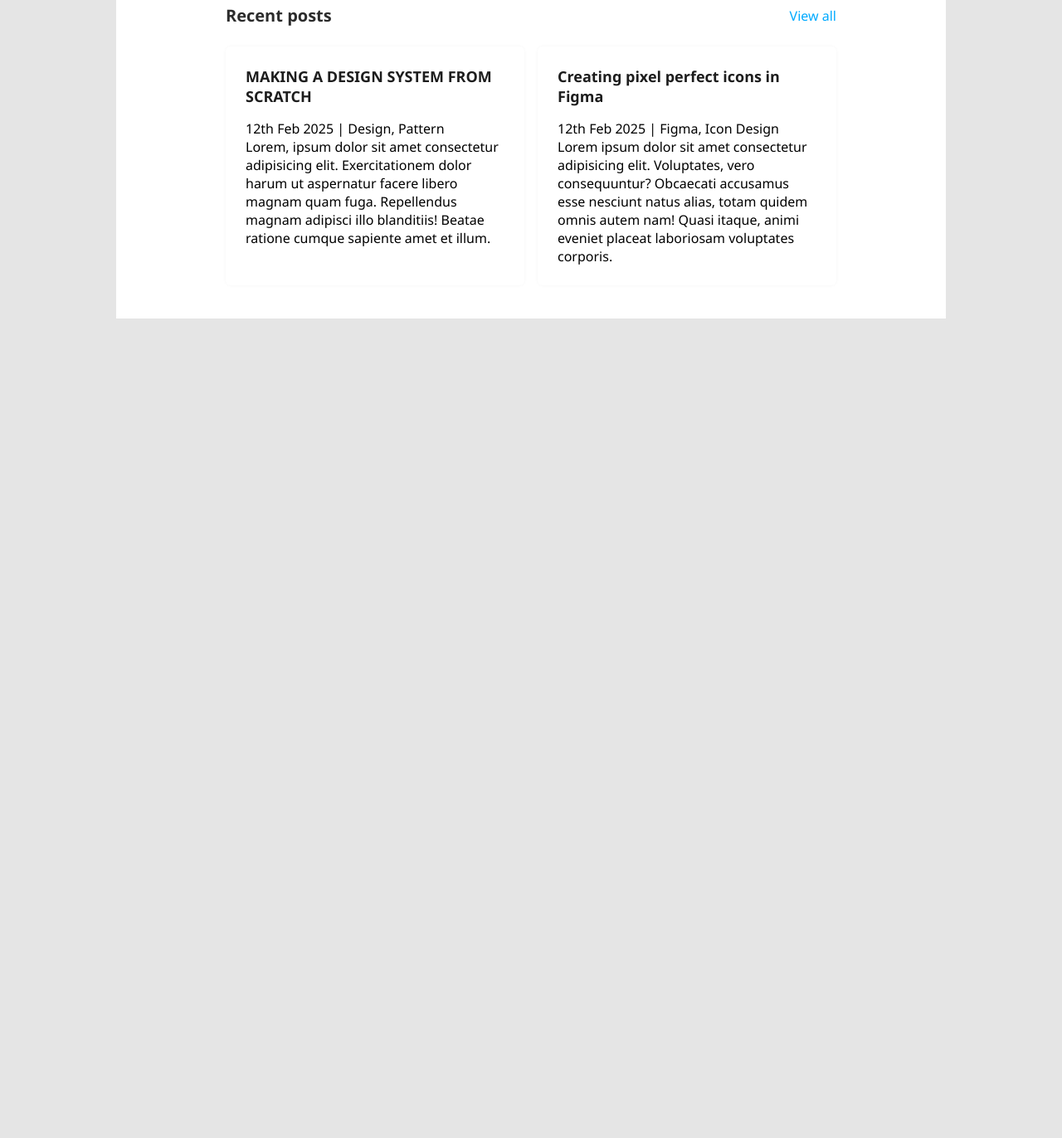
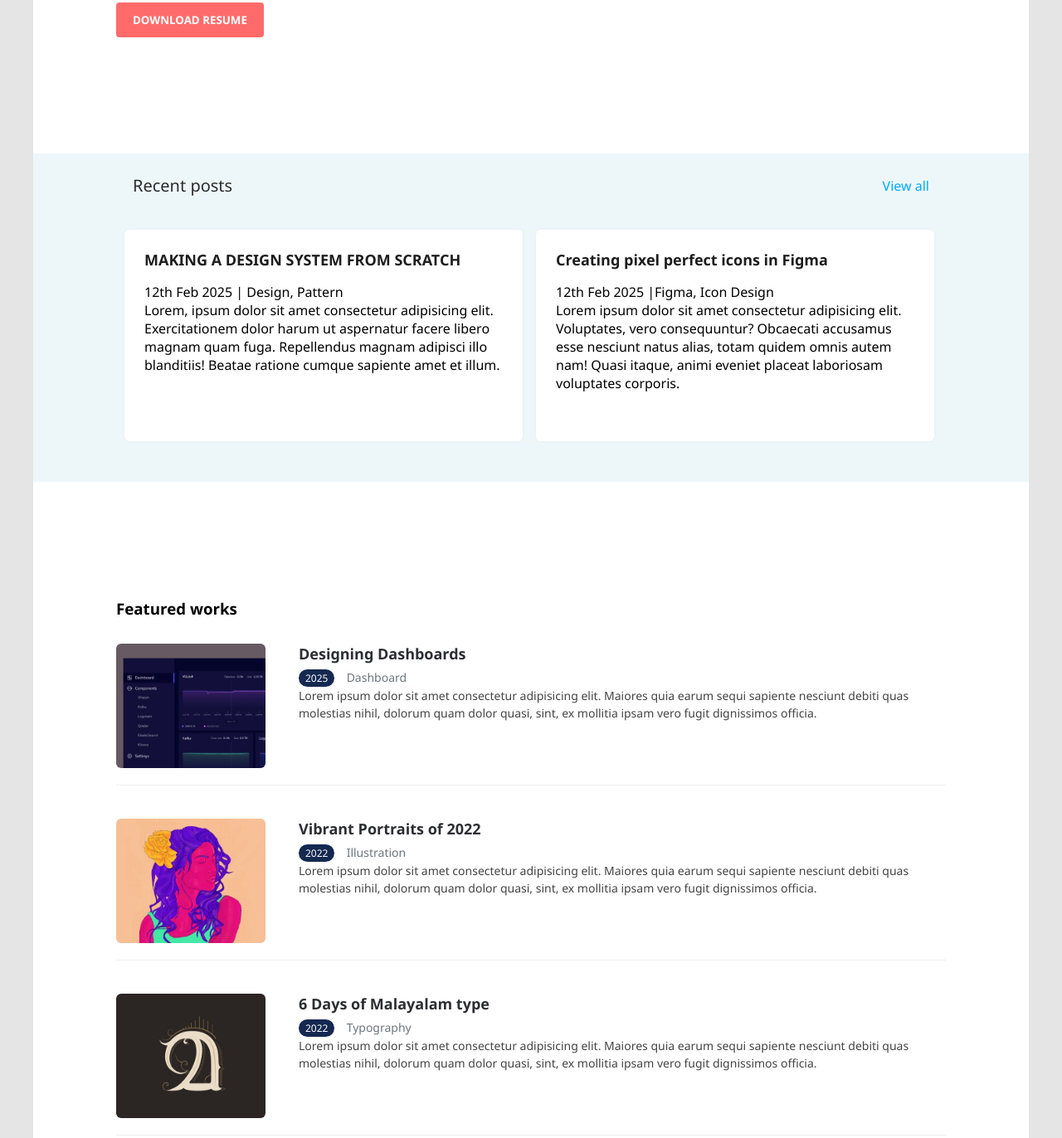
Before and after one commit to MOUGS123/My-Portfolio, a plain HTML site: page index.html in a window 1280 px wide. Shown: the part 427-1799 px from the top of the page at 83% size. Before the commit the page ends 811 px from the top, so only its background shows below. Drawn offline with Linux system fonts and the light colour scheme.

Commit message:
Made changes on recent posts and created the Feature works section

```diff
--- a/index.html
+++ b/index.html
@@ -13,36 +13,107 @@
                 <a href="">BLOG</a>
                 <a href="">CONTACTS</a>
             </nav>
+
             <section class="hero">
                 <div class="hero-text">
                     <h1>HI,I AM EBUBE,<br>Web Developer</h1>
-              <p>I create websites that drive sales <br>and I am an accomplished front end designer <br>with multiple years
-              of experience and i have worked <br>in numerous web development companies</p></p>
+                    <p>
+                    I create websites that drive sales <br>and I am an accomplished front end designer <br>with multiple years
+                    of experience and i have worked <br>in numerous web development companies
+                    </p>
                         <button class="btn">DOWNLOAD RESUME</button>
                 </div>
                 <div class="hero-image"><img src="./new and improved.png"alt="The Best Pic"></div>
             </section>
-  <div class="container-2">
+
+
+            <section class="container-2">
+                <div class="container-2-body">
+
                     <div class="header-2">
-                  <h2>Recent posts</h2>
+                        <h2 class="post-header">Recent posts</h2>
                         <a href="">View all</a>
                     </div>
+
                     <div class="posts">
                         <div class="post-card">
                             <div class="post-title">MAKING A DESIGN SYSTEM FROM SCRATCH</div>
-                  <div class="Post-meta">12th Feb 2025 <span>| Design, Pattern</span>
-                  <div class="Post-conent">Lorem, ipsum dolor sit amet consectetur adipisicing elit. Exercitationem dolor harum ut aspernatur facere libero magnam quam fuga. Repellendus magnam adipisci illo blanditiis! Beatae ratione cumque sapiente amet et illum.</div>
+                            <div class="Post-meta">12th Feb 2025 <span>|</span> Design, Pattern </div>
+
+                            <div class="Post-conent">Lorem, ipsum dolor sit amet consectetur adipisicing elit. Exercitationem
+                                dolor harum ut aspernatur facere libero magnam quam fuga. Repellendus magnam adipisci illo
+                                blanditiis! Beatae ratione cumque sapiente amet et illum.
                             </div>
                         </div>
+
                         <div class="post-card">
                             <div class="post-title">Creating pixel perfect icons in Figma</div>
-                  <div class="Post-meta">12th Feb 2025 <span>| Figma, Icon Design</span>
-                  <div class="Post-conent">Lorem ipsum dolor sit amet consectetur adipisicing elit. Voluptates, vero consequuntur? Obcaecati accusamus esse nesciunt natus alias, totam quidem omnis autem nam! Quasi itaque, animi eveniet placeat laboriosam voluptates corporis.</div>
-            </div>
-
+                            <div class="Post-meta">12th Feb 2025 <span>|</span>Figma, Icon Design</div>
+                            <div class="Post-conent">
+                                Lorem ipsum dolor sit amet consectetur adipisicing elit. Voluptates,
+                                vero consequuntur? Obcaecati accusamus esse nesciunt natus alias, totam quidem
+                                omnis autem nam! Quasi itaque, animi eveniet placeat laboriosam voluptates corporis.
                             </div>
                         </div>
                     </div>
                 </div>
+            </section>
+            <section class="container-3">
+              <h3>Featured works</h3>
+                <div class="work-item">
+                   <img src="./image/Port-3.jpg" alt="Designing Dashboards">
+
+                    <div class="work-content">
+                       <div class="work-title">
+                        Designing Dashboards
+                       </div>
+                       <div>
+                        <span class="tag">2025</span> <span class="category">Dashboard</span>
+                       </div>
+                       <p class="description">
+                        Lorem ipsum dolor sit amet consectetur adipisicing elit. Maiores quia earum
+                        sequi sapiente nesciunt debiti quas molestias nihil, dolorum quam dolor
+                        quasi, sint, ex mollitia ipsam vero fugit dignissimos officia.
+                       </p>
+                    </div>
+                </div>
+
+                <div class="work-item">
+                   <img src="./image/Port-2.jpg" alt="Vibrant Portraits of 2022">
+
+                    <div class="work-content">
+                       <div class="work-title">
+                        Vibrant Portraits of 2022
+                       </div>
+                       <div>
+                        <span class="tag">2022</span> <span class="category">Illustration</span>
+                       </div>
+                       <p class="description">
+                        Lorem ipsum dolor sit amet consectetur adipisicing elit. Maiores quia earum
+                        sequi sapiente nesciunt debiti quas molestias nihil, dolorum quam dolor
+                        quasi, sint, ex mollitia ipsam vero fugit dignissimos officia.
+                       </p>
+                    </div>
+                </div>
+
+                <div class="work-item">
+                   <img src="./image/Port-1.jpg" alt="36 Days of Malayalam type">
+
+                    <div class="work-content">
+                       <div class="work-title">
+                        6 Days of Malayalam type
+                       </div>
+                       <div>
+                        <span class="tag">2022</span> <span class="category">Typography</span>
+                       </div>
+                       <p class="description">
+                        Lorem ipsum dolor sit amet consectetur adipisicing elit. Maiores quia earum
+                        sequi sapiente nesciunt debiti quas molestias nihil, dolorum quam dolor
+                        quasi, sint, ex mollitia ipsam vero fugit dignissimos officia.
+                       </p>
+                    </div>
+                </div>
+            </section>
+        </div>
     </body>
 </html>
--- a/style.css
+++ b/style.css
@@ -8,10 +8,9 @@ body{
     background-color: #e5e5e5;
 }
 .container{
-    max-width: 1000px;
+    max-width: 1200px;
     margin: 0 auto;
     background-color: white;
-    padding: 40px;
     flex-direction: column;
     gap: 40px;
     display: flex;
@@ -21,8 +20,12 @@ nav{
     justify-content: flex-end;
     gap: 30px;
     font-weight: bold;
+    padding: 20px;
 }
-.nav a{
+.mid-section{
+    padding: 100px 60px;
+}
+nav a{
     text-decoration: none;
     color: black ;
 }
@@ -31,17 +34,18 @@ nav{
     justify-content: space-between;
     align-items: center;
     flex-wrap:wrap;
+    padding: 100px;
 }
 .hero-text{
     max-width: 500px;
-    margin-bottom:20px ;
+    /* margin-bottom:20px ; */
 }
-div h1{
+.hero-text h1{
     font-size: 2em;
     color: #1a1a2e;
     margin-bottom: 20px;
 }
-div p{
+.hero-text p{
     color: #444;
     line-height: 1.6;
     margin-bottom: 20px;
@@ -65,12 +69,24 @@ div p{
 .container-2{
     max-width: 1200px;
     margin: 0 auto;
+    width: 100%;
+    background-color: #EDF7FA;
+    height: 396px;
+    padding: 25px 100px;
 }
+
+.container-2-body{
+    width: 100%;
+    display: flex;
+    flex-direction: column;
+    gap: 10px;
+}
+
 .header-2{
     display: flex;
     justify-content: space-between;
     align-items: center;
-    margin-bottom: 1.5rem;
+    padding: 0 20px;
 }
 .header-2 h2{
     font-size: 1.25rem;
@@ -83,16 +99,23 @@ div p{
 }
 .posts{
     display: flex;
+    width: 100%;
     gap: 1rem;
     flex-wrap: wrap;
+    padding: 30px 10px;
 }
 .post-card{
     background-color: white;
     border-radius: 6px;
     padding: 1.5rem;
-    width: 100%;
-    max-width: 360px;
+    width: 50%;
+    max-width: 480px;
     box-shadow: 0 0 4px rgba(0,0,0, 0.04);
+    min-height: 255px;
+}
+.post-header{
+    font-size: 1.3rem;
+    font-weight: 400;
 }
 .post-title{
     font-size: 1.125rem;
@@ -109,7 +132,54 @@ div p{
     margin: 0 0.5rem;
 }
 .post-content{
-    font-size: 0.875rem;
+    font-size: 1rem;
     color: #444;
     line-height: 1.5;
 }
+.container-3{
+    padding: 100px;
+}
+.container-3 h3{
+    margin-bottom: 30px;
+}
+.work-item{
+    display: flex;
+    gap: 20px;
+    margin-bottom: 40px;
+    border-bottom: 1px solid #eee;
+    padding-bottom: 20px;
+}
+.work-item img{
+    width: 180px;
+    height: 150px;
+    object-fit: cover;
+    border-radius: 6px;
+    margin-right: 20px;
+}
+.work-content{
+    flex: 1;
+}
+.work-title{
+    font-weight: bold;
+    font-size: 18px;
+    margin-bottom: 5px;
+    color: #2d2e32;
+}
+.tag{
+    display: inline-block;
+    background-color: #142850;
+    color: white;
+    font-size: 12px;
+    padding: 2px 8px;
+    border-radius: 20px;
+    margin-right: 10px;
+}
+.category{
+    font-size: 14px;
+    color: #6c757d;
+}
+.description{
+    font-size: 14px;
+    color: #444;
+    line-height: 1.5;
+}
```
Also changed, not shown: image/Port-1.jpg (added), image/Port-2.jpg (added), image/Port-3.jpg (added). Lines whose indentation alone changed are shown as unchanged.
